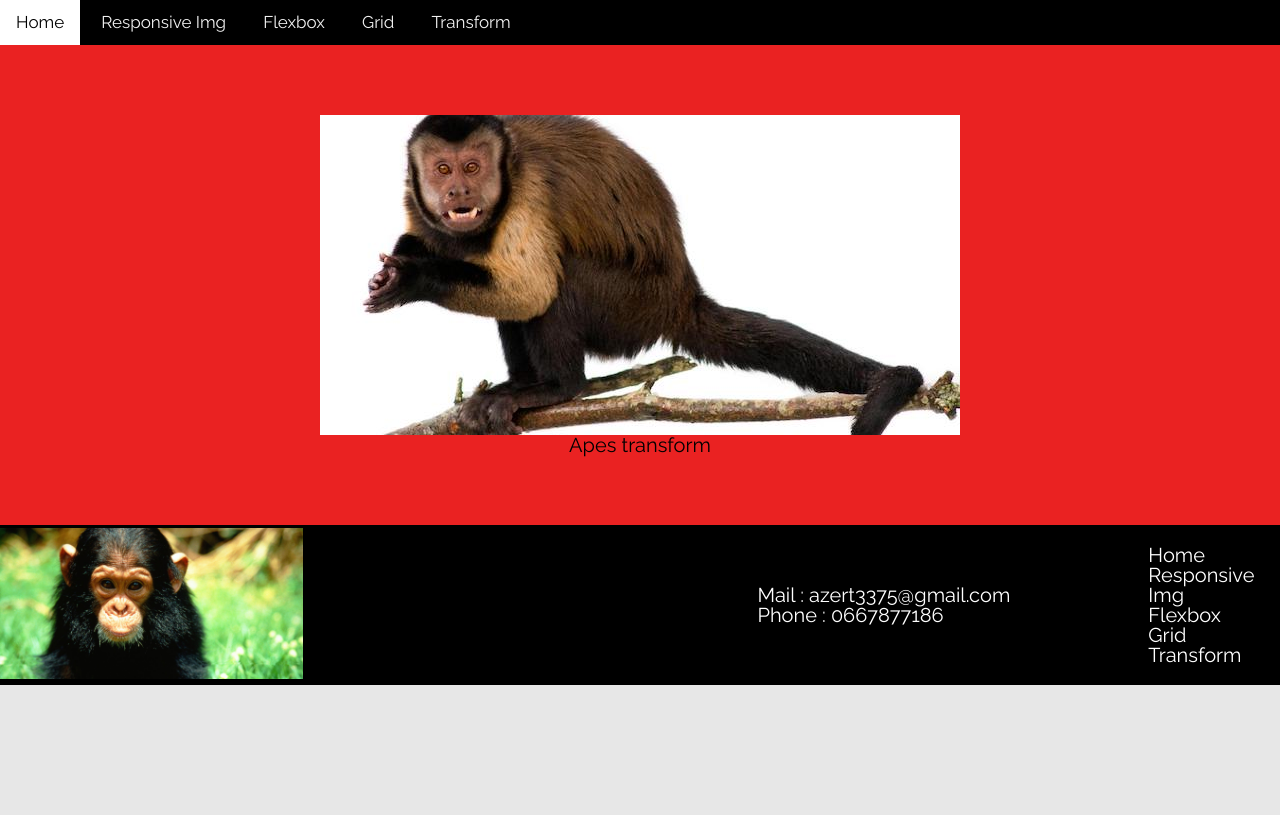
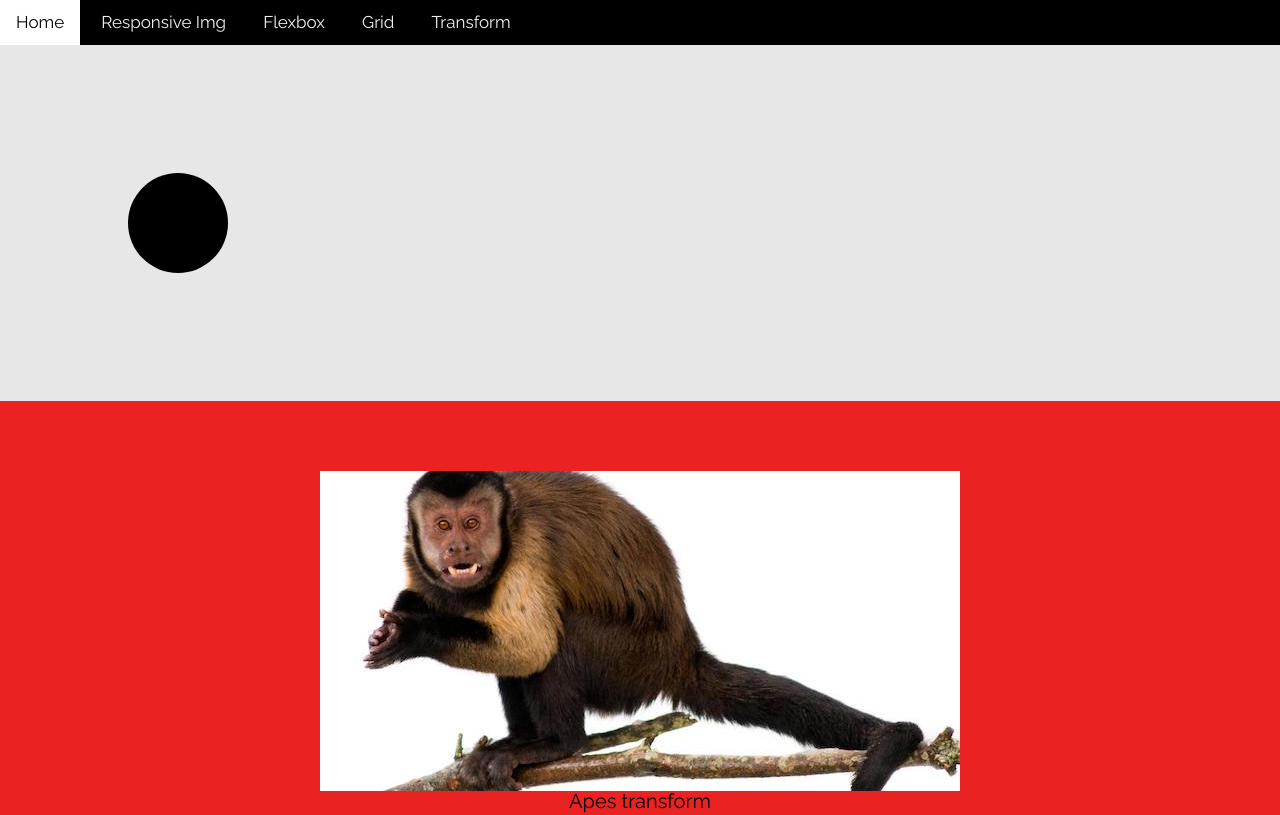
Before and after one commit to augcouec/B3_css_2019, a plain HTML site: page pages/Transform.html in a window 1280 px wide. Shown: the top 815 px of the page. Drawn offline with Linux system fonts and the light colour scheme.

Commit message:
back to previous

```diff
--- a/css/pages_css/transform_style.css
+++ b/css/pages_css/transform_style.css
@@ -1,17 +1,4 @@
 
-.mover {
-    motion-path: path("M18.45,58.46s52.87-70.07,101.25-.75,101.75-6.23,101.75-6.23S246.38,5.59,165.33,9.08s-15,71.57-94.51,74.56S18.45,58.46,18.45,58.46Z");
-    offset-path: path("M18.45,58.46s52.87-70.07,101.25-.75,101.75-6.23,101.75-6.23S246.38,5.59,165.33,9.08s-15,71.57-94.51,74.56S18.45,58.46,18.45,58.46Z");
-    motion-rotation: reverse;
-    animation: move 3s linear infinite;
-}
-
-@keyframes move {
-    100% {
-        motion-offset: 100%;
-        offset-distance: 100%;
-    }
-}
 
 .ball {
     width: 100px;
--- a/pages/Transform.html
+++ b/pages/Transform.html
@@ -25,7 +25,7 @@
     </nav>
 </header>
 
-<div class="mover "></div>
+<div class="ball "></div>
 <div class="item color-change">
     <img class="pic-entrance" src="../assets/md/p039zg26.jpg" alt="photo de singe">
     <span class="text-focus-in">Apes transform</span>
```
